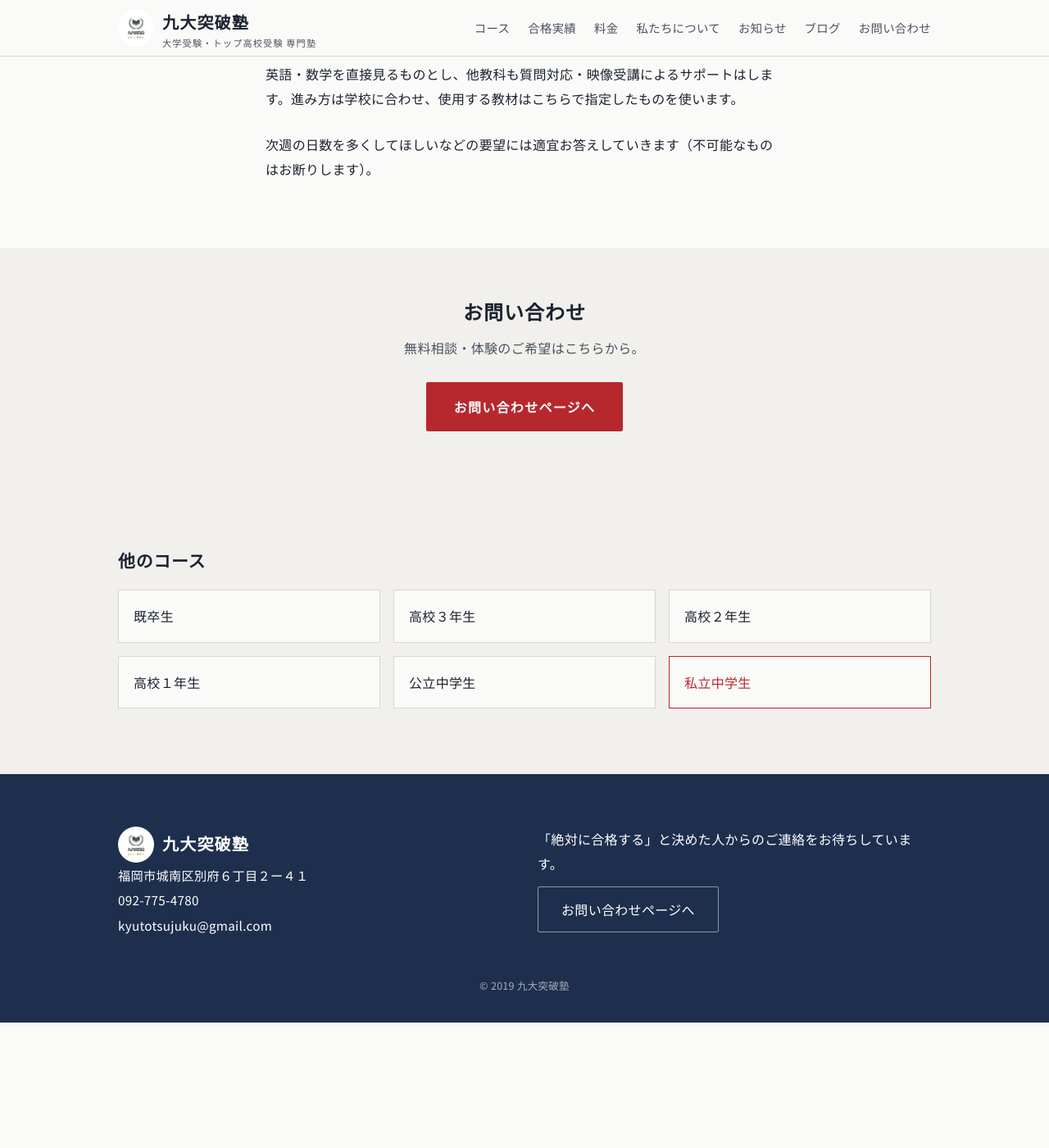
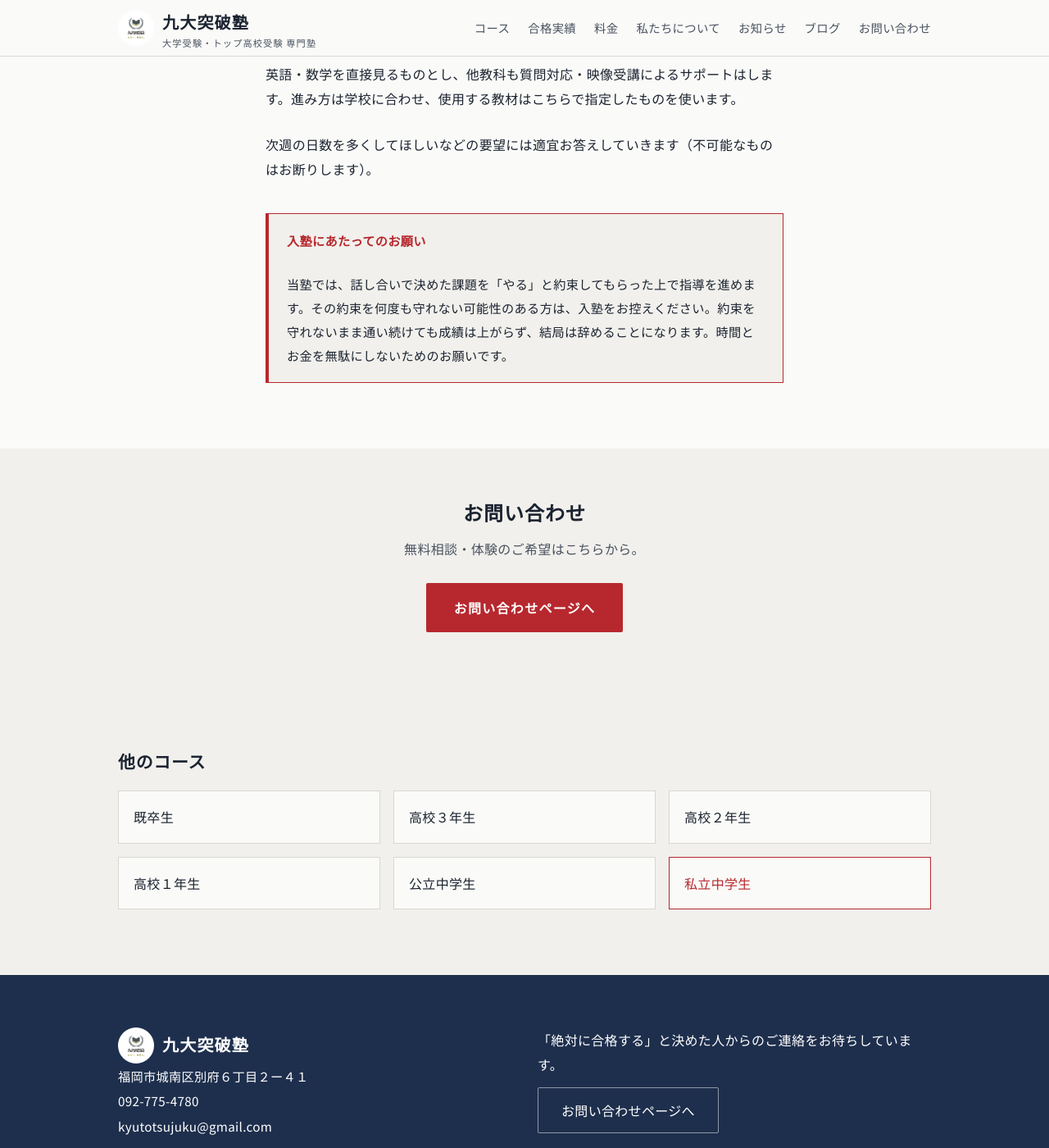
Before and after one commit to kyutotsujuku-collab/kyudai-top, a Jekyll site: the page chugaku-shiritsu/index.html, which Jekyll copies as it is, in a window 1280 px wide and 1400 px high, scrolled down 864 px. Shown: the whole window at 82% size. Built offline with Jekyll 4.4.1, drawn with Linux system fonts in a browser that asks for light colours; before the commit the page ends 2111 px from its top, so only the background shows below that.

Commit message:
Add files via upload

```diff
--- a/chugaku-shiritsu/index.html
+++ b/chugaku-shiritsu/index.html
@@ -8,6 +8,11 @@
 <link rel="preconnect" href="https://fonts.googleapis.com">
 <link href="https://fonts.googleapis.com/css2?family=Noto+Sans+JP:wght@400;500;700&family=Noto+Serif+JP:wght@600;700&display=swap" rel="stylesheet">
 <link rel="stylesheet" href="/assets/site.css">
+<style>
+.caution{margin-top:2.4em;border:1px solid var(--seal);border-left-width:4px;padding:18px 22px;background:var(--bg2)}
+.caution-h{font-weight:700;color:var(--seal);margin-bottom:6px;font-size:.95rem}
+.caution p:last-child{margin:0;font-size:.95rem}
+</style>
 </head>
 <body>
 <header>
@@ -41,6 +46,10 @@
 <p>基本的にやればできる私立中学のみなさんは、強制的に週３日自習に来る（やることは基本的に指定ですが、話し合います）＆自分のものにできているかをチェックすると言うコースとします。</p>
 <p>英語・数学を直接見るものとし、他教科も質問対応・映像受講によるサポートはします。進み方は学校に合わせ、使用する教材はこちらで指定したものを使います。</p>
 <p>次週の日数を多くしてほしいなどの要望には適宜お答えしていきます（不可能なものはお断りします）。</p>
+<div class="caution">
+  <p class="caution-h">入塾にあたってのお願い</p>
+  <p>当塾では、話し合いで決めた課題を「やる」と約束してもらった上で指導を進めます。その約束を何度も守れない可能性のある方は、入塾をお控えください。約束を守れないまま通い続けても成績は上がらず、結局は辞めることになります。時間とお金を無駄にしないためのお願いです。</p>
+</div>
   </div>
 </section>
 <div class="cta-band">
```
Also changed, not shown: chugaku-koritsu/index.html (+9 -0 lines).
